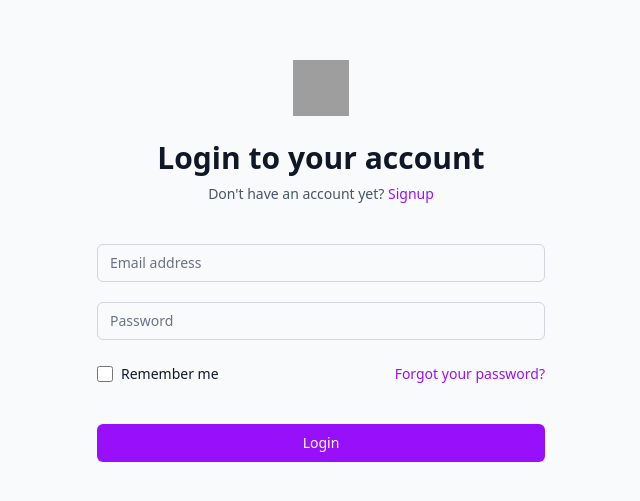
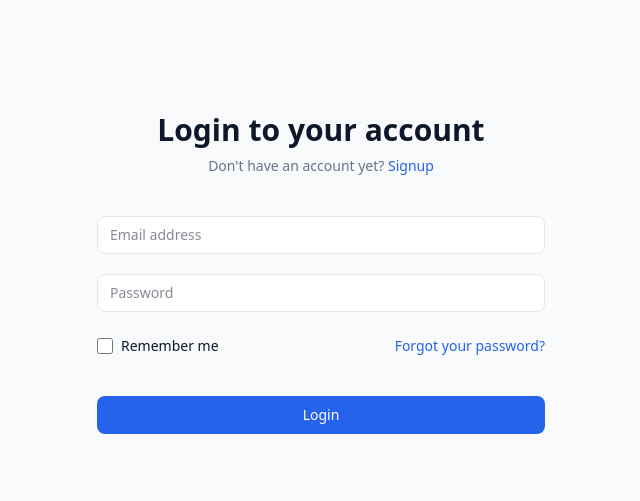
Before and after one commit to sigpima/genealogy-fe, a Next.js app: page /login in a window 1280 px wide. Shown: the part 139-640 px from the top of the page, without its empty margins (319-959 px from the left). Built offline with nearby package versions, Linux system fonts and the light colour scheme; grey boxes are pictures that could not be loaded.

Commit message:
feat: restyle auth pages, fill in Next.js special files

```diff
--- a/src/app/login/page.tsx
+++ b/src/app/login/page.tsx
@@ -1,11 +1,11 @@
-import Header from '@/components/Header';
+import AuthHeader from '@/components/auth/AuthHeader';
 import Login from './components/loginForm';
 
 export default function LoginPage() {
   return (
-    <div className="min-h-full h-screen flex items-center justify-center py-12 px-4 sm:px-6 lg:px-8">
-      <div className="max-w-md w-full space-y-8">
-        <Header
+    <div className="flex h-screen min-h-full items-center justify-center bg-app px-4 py-12 sm:px-6 lg:px-8">
+      <div className="w-full max-w-md space-y-8">
+        <AuthHeader
           heading="Login to your account"
           paragraph="Don't have an account yet? "
           linkName="Signup"
--- a/src/app/signup/components/signupForm.tsx
+++ b/src/app/signup/components/signupForm.tsx
@@ -16,7 +16,6 @@ export default function Signup() {
   };
   const handleSubmit = (e: React.FormEvent) => {
     e.preventDefault();
-    console.log(signupState);
   };
 
   return (
--- a/src/app/signup/page.tsx
+++ b/src/app/signup/page.tsx
@@ -1,12 +1,12 @@
-import Header from '@/components/Header';
+import AuthHeader from '@/components/auth/AuthHeader';
 import Signup from './components/signupForm';
 
 export default function SignupPage() {
   return (
-    <div className="min-h-full h-screen flex items-center justify-center py-12 px-4 sm:px-6 lg:px-8">
-      <div className="max-w-md w-full space-y-8">
-        <Header
-          heading="Create an account"
+    <div className="flex h-screen min-h-full items-center justify-center bg-app px-4 py-12 sm:px-6 lg:px-8">
+      <div className="w-full max-w-md space-y-8">
+        <AuthHeader
+          heading="Create a new account"
           paragraph="Already have an account? "
           linkName="Login"
           linkUrl="/login"
--- a/src/components/FormAction.tsx
+++ b/src/components/FormAction.tsx
@@ -5,25 +5,15 @@ type FormActionProps = {
   text: string;
 };
 
-export default function FormAction({
-  handleSubmit,
-  type = 'Button',
-  action = 'submit',
-  text,
-}: FormActionProps) {
+export default function FormAction({ handleSubmit, type = 'Button', action = 'submit', text }: FormActionProps) {
+  if (type !== 'Button') return null;
   return (
-    <>
-      {type === 'Button' ? (
     <button
       type={action}
-          className="group relative w-full flex justify-center py-2 px-4 border border-transparent text-sm font-medium rounded-md text-white bg-purple-600 hover:bg-purple-700 focus:outline-none focus:ring-2 focus:ring-offset-2 focus:ring-purple-500 mt-10"
+      className="group relative mt-10 flex w-full justify-center rounded-lg border border-transparent bg-primary px-4 py-2 text-sm font-medium text-on-primary hover:opacity-90 focus:outline-none focus:ring-2"
       onClick={handleSubmit}
     >
       {text}
     </button>
-      ) : (
-        <></>
-      )}
-    </>
   );
 }
--- a/src/components/FormExtra.tsx
+++ b/src/components/FormExtra.tsx
@@ -2,25 +2,14 @@ export default function FormExtra() {
   return (
     <div className="flex items-center justify-between">
       <div className="flex items-center">
-        <input
-          id="remember-me"
-          name="remember-me"
-          type="checkbox"
-          className="h-4 w-4 text-purple-600 focus:ring-purple-500 border-gray-300 rounded"
-        />
-        <label
-          htmlFor="remember-me"
-          className="ml-2 block text-sm text-gray-900"
-        >
+        <input id="remember-me" name="remember-me" type="checkbox" className="size-4 rounded border-default" />
+        <label htmlFor="remember-me" className="ml-2 block text-sm text-default">
           Remember me
         </label>
       </div>
 
       <div className="text-sm">
-        <a
-          href="#"
-          className="font-medium text-purple-600 hover:text-purple-500"
-        >
+        <a href="#" className="font-medium accent-text hover:underline">
           Forgot your password?
         </a>
       </div>
--- a/src/components/Header.tsx
+++ /dev/null
@@ -1,41 +0,0 @@
-import Link from 'next/link';
-
-type HeaderProps = {
-  heading: string;
-  paragraph: string;
-  linkName: string;
-  linkUrl?: string;
-};
-
-export default function Header({
-  heading,
-  paragraph,
-  linkName,
-  linkUrl = '#',
-}: HeaderProps) {
-  return (
-    <div className="mb-10">
-      <div className="flex justify-center">
-        <img
-          alt=""
-          className="h-14 w-14"
-          src="https://ik.imagekit.io/pibjyepn7p9/Lilac_Navy_Simple_Line_Business_Logo_CGktk8RHK.png?ik-sdk-version=javascript-1.4.3&#x26;updatedAt=1649962071315"
-        />
-      </div>
-
-      <h2 className="mt-6 text-center text-3xl font-extrabold text-gray-900">
-        {heading}
-      </h2>
-
-      <p className="mt-2 text-center text-sm text-gray-600">
-        {paragraph}{' '}
-        <Link
-          href={linkUrl}
-          className="font-medium text-purple-600 hover:text-purple-500"
-        >
-          {linkName}
-        </Link>
-      </p>
-    </div>
-  );
-}
--- a/src/components/Input.tsx
+++ b/src/components/Input.tsx
@@ -1,5 +1,5 @@
 const fixedInputClass =
-  'rounded-md appearance-none relative block w-full px-3 py-2 border border-gray-300 placeholder-gray-500 text-gray-900 focus:outline-none focus:ring-purple-500 focus:border-purple-500 focus:z-10 sm:text-sm ';
+  'rounded-lg appearance-none relative block w-full px-3 py-2 border border-default bg-surface placeholder:text-muted text-default focus:outline-none focus:ring-2 sm:text-sm ';
 
 type InputProps = {
   handleChange: (e: React.ChangeEvent<HTMLInputElement>) => void;
--- /dev/null
+++ b/src/components/auth/AuthHeader.tsx
@@ -0,0 +1,22 @@
+import Link from 'next/link';
+
+type AuthHeaderProps = {
+  heading: string;
+  paragraph: string;
+  linkName: string;
+  linkUrl?: string;
+};
+
+export default function AuthHeader({ heading, paragraph, linkName, linkUrl = '#' }: AuthHeaderProps) {
+  return (
+    <div className="mb-10">
+      <h2 className="mt-6 text-center text-3xl font-extrabold text-default">{heading}</h2>
+      <p className="mt-2 text-center text-sm text-muted">
+        {paragraph}{' '}
+        <Link href={linkUrl} className="font-medium accent-text hover:underline">
+          {linkName}
+        </Link>
+      </p>
+    </div>
+  );
+}
```
Lines whose indentation alone changed are shown as unchanged.
